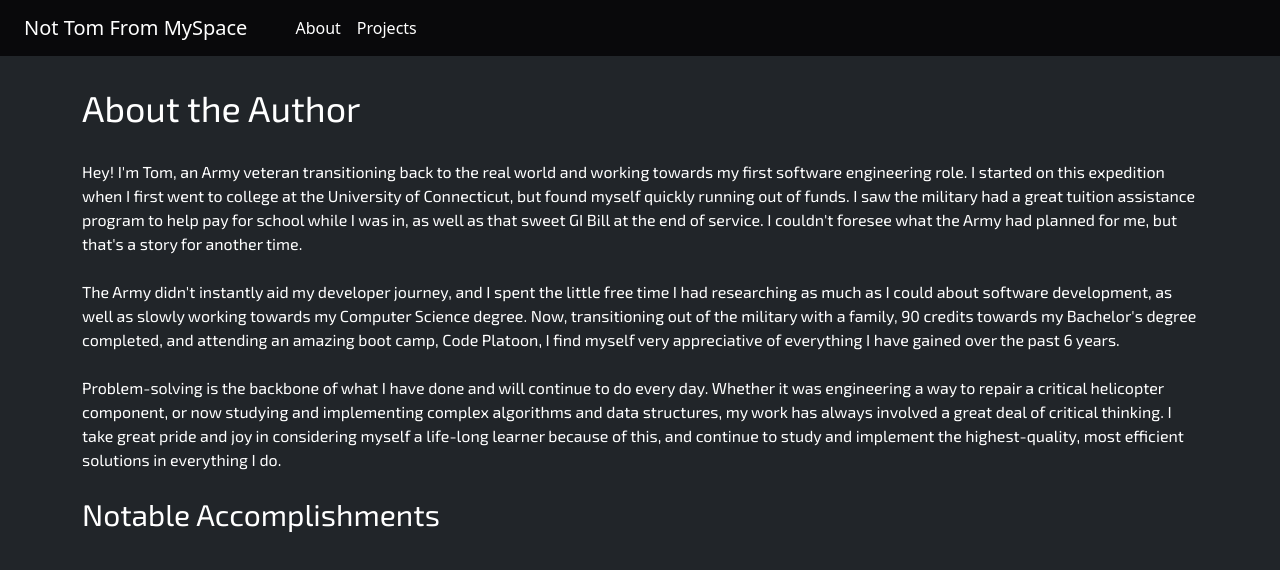
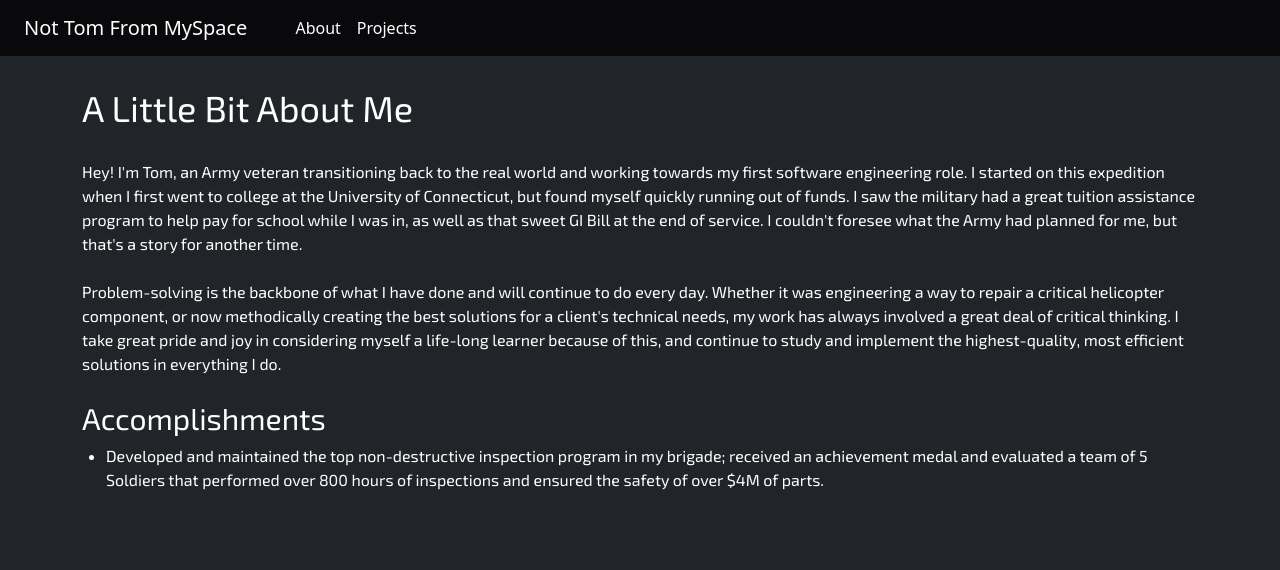
Before and after one commit to chiltom/personal_portfolio, a React (Vite) app in the folder front-end/: page /about in a window 1280 px wide. Shown: the top 570 px of the page. Built offline with nearby package versions, Linux system fonts and the light colour scheme.

Commit message:
added to about page, styled list elements in accomplishments component

```diff
--- a/front-end/src/App.css
+++ b/front-end/src/App.css
@@ -3,6 +3,10 @@
     color: white;
 }
 
-span, p, h1, h2, h3, h4, h5, h6 {
+span, p, h1, h2, h3, h4, h5, h6, li {
     font-family: "Exo 2", sans-serif;
 }
+
+ul {
+    list-style-type: disc;
+}
--- /dev/null
+++ b/front-end/src/components/Accomplishments.tsx
@@ -0,0 +1,22 @@
+import { ReactNode } from "react";
+
+const Accomplishments = (): ReactNode => {
+  return (
+    <>
+      <h1 className="text-3xl">Accomplishments</h1>
+      <br />
+      <div>
+        <ul className="ml-4">
+          <li className="m-2">
+            Developed and maintained the top non-destructive inspection program
+            in my brigade; received an achievement medal and evaluated a team of
+            5 Soldiers that performed over 800 hours of inspections and ensured
+            the safety of over $4M of parts.
+          </li>
+        </ul>
+      </div>
+    </>
+  );
+};
+
+export default Accomplishments;
--- a/front-end/src/pages/About.tsx
+++ b/front-end/src/pages/About.tsx
@@ -1,13 +1,14 @@
 import { ReactNode } from "react";
 import Container from "react-bootstrap/Container";
 import Row from "react-bootstrap/Row";
+import Accomplishments from "../components/Accomplishments";
 
 const About = (): ReactNode => {
   return (
     <>
       <Container>
         <Row className="my-8">
-          <h1 className="text-4xl">About the Author</h1>
+          <h1 className="text-4xl">A Little Bit About Me</h1>
           <br />
         </Row>
         <Row>
@@ -25,34 +26,19 @@ const About = (): ReactNode => {
         <br />
         <Row>
           <p>
-            The Army didn't instantly aid my developer journey, and I spent the
-            little free time I had researching as much as I could about software
-            development, as well as slowly working towards my Computer Science
-            degree. Now, transitioning out of the military with a family, 90
-            credits towards my Bachelor's degree completed, and attending an
-            amazing boot camp, Code Platoon, I find myself very appreciative of
-            everything I have gained over the past 6 years.
+            Problem-solving is the backbone of what I have done and will
+            continue to do every day. Whether it was engineering a way to repair
+            a critical helicopter component, or now methodically creating the
+            best solutions for a client's technical needs, my work has always
+            involved a great deal of critical thinking. I take great pride and
+            joy in considering myself a life-long learner because of this, and
+            continue to study and implement the highest-quality, most efficient
+            solutions in everything I do.
           </p>
         </Row>
         <br />
         <Row>
-          <p>
-            Problem-solving is the backbone of what I have done and will
-            continue to do every day. Whether it was engineering a way to repair
-            a critical helicopter component, or now studying and implementing
-            complex algorithms and data structures, my work has always involved
-            a great deal of critical thinking. I take great pride and joy in
-            considering myself a life-long learner because of this, and continue
-            to study and implement the highest-quality, most efficient solutions
-            in everything I do.
-          </p>
-        </Row>
-        <br />
-        <Row>
-          <h1 className="text-3xl">Notable Accomplishments</h1>
-          <ul>
-            <li></li>
-          </ul>
+          <Accomplishments />
         </Row>
       </Container>
     </>
```
